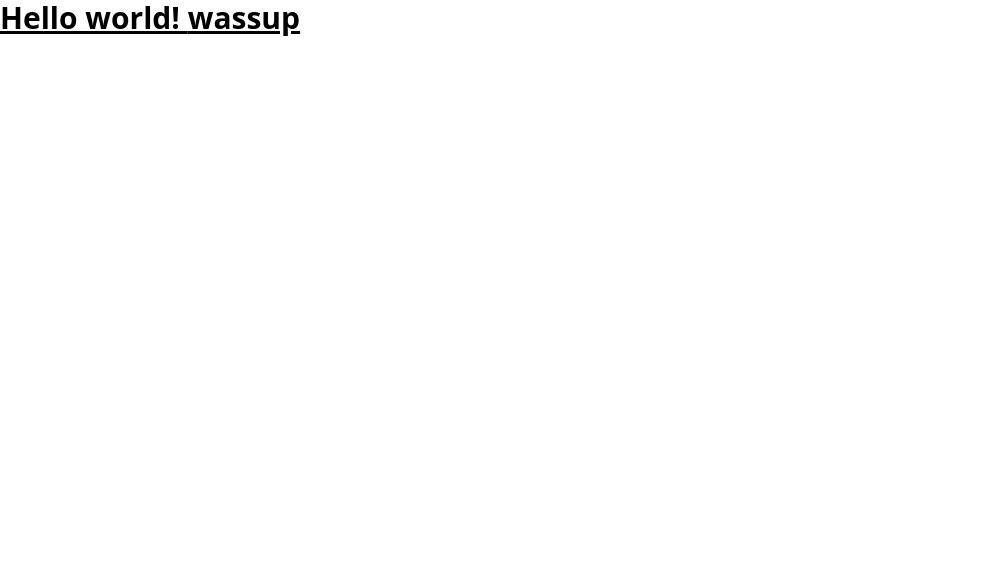
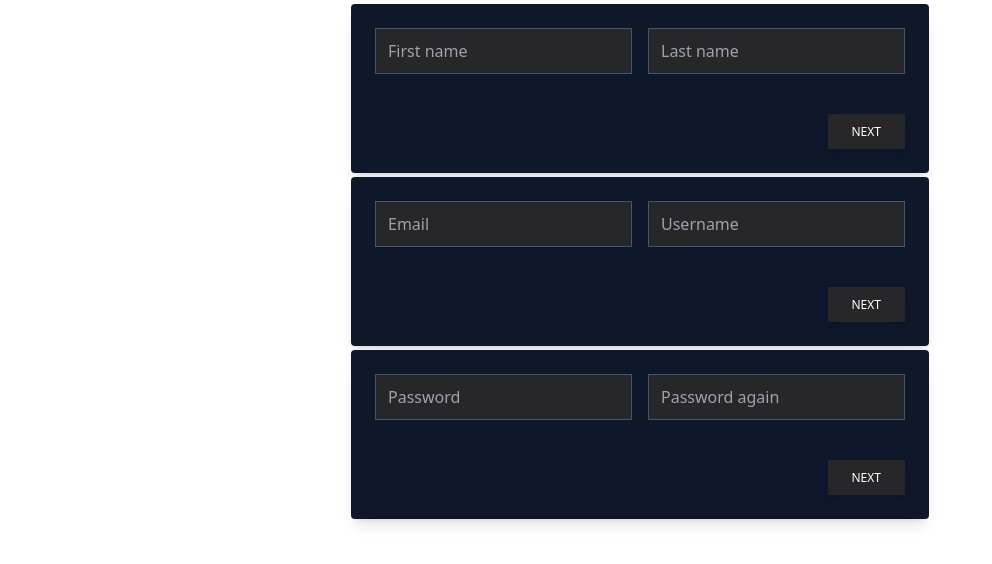
Before and after one commit to KimJacobus/FilmFrenzy, a React (Vite) app in the folder front/: page / in a window 1280 px wide. Shown: the top 564 px of the page, without its empty margins (0-992 px from the left). Built offline with nearby package versions, Linux system fonts and the light colour scheme.

Commit message:
up register form

```diff
--- a/front/index.html
+++ b/front/index.html
@@ -5,8 +5,7 @@
     <meta name="viewport" content="width=device-width, initial-scale=1.0" />
     <title>Vite + React + TS</title>
   </head>
-  <body>
-    <div id="root"></div>
+  <body id="root">
 
 
 
--- a/front/package.json
+++ b/front/package.json
@@ -9,6 +9,10 @@
     "preview": "vite preview"
   },
   "dependencies": {
+    "@emotion/react": "^11.10.5",
+    "@emotion/styled": "^11.10.5",
+    "@mui/icons-material": "^5.11.0",
+    "@mui/material": "^5.11.8",
     "react": "^18.2.0",
     "react-dom": "^18.2.0"
   },
--- a/front/src/App.tsx
+++ b/front/src/App.tsx
@@ -1,23 +1,25 @@
+import Names from "./composants/RegisterForm/Names"
+import Emailuser from "./composants/RegisterForm/Emailuser"
+import Password from "./composants/RegisterForm/Password"
 
 function App() {
-  const title = "wassup";
-
   return (
 
 
-    <div className="App">
+
+     <div className="Navbar">
 
 
+      <div className="content">
+
+        <Names />
+      <Emailuser />
+      <Password />
 
 
+        </div>
 
-    <h1 className="text-3xl font-bold underline">
-      Hello world! {title}
-
-
-
-    </h1>
-    </div>
+        </div>
 
 
   )
--- /dev/null
+++ b/front/src/composants/Home.tsx
@@ -0,0 +1,26 @@
+const Home = () => {
+    const handleClick= ()=> {
+        console.log("hello you");
+    }
+    return (
+        <div className="home">
+
+           <div>
+            <h4>All movie for little price per month* . <br /> When you want and everywhere.
+           <br /> If you want joint the community of FrenzyMovie joint us </h4> <p>*(10$ per month)</p>
+           </div>
+            <h5>Inscription just bellow</h5>
+
+            <p>Image de fond pour la partie inscription </p>
+            <p>lorem2</p>
+
+            <div>
+            <input type="text" />
+            <button onClick={handleClick}> Mail </button>
+            </div>
+
+        </div>
+      );
+}
+
+export default Home;
--- /dev/null
+++ b/front/src/composants/RegisterForm/Emailuser.tsx
@@ -0,0 +1,78 @@
+const Emailuser = () => {
+
+
+
+    const handleNext = (event: any) => {
+        event.preventDefault();
+
+            // transition to other form
+
+    }
+
+    return (
+
+<div className="nameform">
+
+<div className="flex w-screen h-auto justify-center">
+<div className="p-6 mx-1 rounded shadow-lg bg-slate-900 mt-1">
+
+  <form onSubmit={handleNext}>
+    <div className="grid grid-cols-2 gap-4">
+      <div className="form-group mb-6">
+        <input type="text" className="
+            form-control
+            w-full px-3
+            py-2.5
+          text-gray-700
+          bg-zinc-800 bg-clip-padding
+            border border-solid border-slate-600
+            m-0
+          focus:text-gray-700 focus:bg-white focus:border-slate-600 focus:outline-none"
+          placeholder="Email"></input>
+      </div>
+      <div className="form-group mb-6">
+        <input type="text" className="form-control
+          block
+          w-full
+          px-3
+          py-2.5
+          text-base
+          font-normal
+          text-white
+          bg-zinc-800 bg-clip-padding
+          border border-solid border-slate-600
+          focus:text-gray-700 focus:bg-white focus:border-slate-600 focus:outline-none"
+          placeholder="Username"></input>
+      </div>
+
+      <div className="form-group col-start-2 justify-self-end">
+
+      <button type="submit" className="
+      px-6
+      py-2.5
+      bg-zinc-800
+      text-white
+      font-medium
+      text-xs
+      leading-tight
+      uppercase
+      shadow-md
+      hover:bg-slate-400 hover:shadow-lg
+      focus:bg-slate-400 focus:shadow-lg focus:outline-none focus:ring-0
+      active:bg-slate-900 active:shadow-lg"
+      >next</button>
+    </div>
+   </div>
+  </form>
+</div>
+</div>
+
+</div>
+
+
+);
+}
+
+
+
+export default Emailuser;
--- /dev/null
+++ b/front/src/composants/RegisterForm/Names.tsx
@@ -0,0 +1,81 @@
+const Names = () => {
+
+
+
+
+  const handleNext = (event: any) => {
+    event.preventDefault();
+
+        // transition to other form
+
+}
+
+
+
+    return (
+
+<div className="nameform">
+
+<div className="flex w-screen h-auto justify-center">
+<div className="p-6 mx-1 rounded shadow-lg bg-slate-900 mt-1">
+
+  <form onSubmit={handleNext}>
+    <div className="grid grid-cols-2 gap-4">
+      <div className="form-group mb-6">
+        <input type="text" className="
+            form-control
+            w-full px-3
+            py-2.5
+          text-gray-700
+          bg-zinc-800 bg-clip-padding
+            border border-solid border-slate-600
+            m-0
+          focus:text-gray-700 focus:bg-white focus:border-slate-600 focus:outline-none"
+          placeholder="First name"></input>
+      </div>
+      <div className="form-group mb-6">
+        <input type="text" className="form-control
+          block
+          w-full
+          px-3
+          py-2.5
+          text-base
+          font-normal
+          text-white
+          bg-zinc-800 bg-clip-padding
+          border border-solid border-slate-600
+          focus:text-gray-700 focus:bg-white focus:border-slate-600 focus:outline-none"
+          placeholder="Last name"></input>
+      </div>
+
+      <div className="form-group col-start-2 justify-self-end">
+
+      <button type="submit" className="
+      px-6
+      py-2.5
+      bg-zinc-800
+      text-white
+      font-medium
+      text-xs
+      leading-tight
+      uppercase
+      shadow-md
+      hover:bg-slate-400 hover:shadow-lg
+      focus:bg-slate-400 focus:shadow-lg focus:outline-none focus:ring-0
+      active:bg-slate-900 active:shadow-lg"
+      >next</button>
+    </div>
+   </div>
+  </form>
+</div>
+</div>
+
+</div>
+
+
+);
+}
+
+
+
+export default Names;
--- /dev/null
+++ b/front/src/composants/RegisterForm/Password.tsx
@@ -0,0 +1,78 @@
+const Password = () => {
+
+
+
+    const handleNext = (event: any) => {
+        event.preventDefault();
+
+            // transition to other form
+
+    }
+
+    return (
+
+<div className="nameform">
+
+<div className="flex w-screen h-auto justify-center">
+<div className="p-6 mx-1 rounded shadow-lg bg-slate-900 mt-1">
+
+  <form onSubmit={handleNext}>
+    <div className="grid grid-cols-2 gap-4">
+      <div className="form-group mb-6">
+        <input type="text" className="
+            form-control
+            w-full px-3
+            py-2.5
+          text-gray-700
+          bg-zinc-800 bg-clip-padding
+            border border-solid border-slate-600
+            m-0
+          focus:text-gray-700 focus:bg-white focus:border-slate-600 focus:outline-none"
+          placeholder="Password"></input>
+      </div>
+      <div className="form-group mb-6">
+        <input type="text" className="form-control
+          block
+          w-full
+          px-3
+          py-2.5
+          text-base
+          font-normal
+          text-white
+          bg-zinc-800 bg-clip-padding
+          border border-solid border-slate-600
+          focus:text-gray-700 focus:bg-white focus:border-slate-600 focus:outline-none"
+          placeholder="Password again"></input>
+      </div>
+
+      <div className="form-group col-start-2 justify-self-end">
+
+      <button type="submit" className="
+      px-6
+      py-2.5
+      bg-zinc-800
+      text-white
+      font-medium
+      text-xs
+      leading-tight
+      uppercase
+      shadow-md
+      hover:bg-slate-400 hover:shadow-lg
+      focus:bg-slate-400 focus:shadow-lg focus:outline-none focus:ring-0
+      active:bg-slate-900 active:shadow-lg"
+      >next</button>
+    </div>
+   </div>
+  </form>
+</div>
+</div>
+
+</div>
+
+
+);
+}
+
+
+
+export default Password;
--- a/front/src/index.tsx
+++ b/front/src/index.tsx
@@ -8,6 +8,5 @@ ReactDOM.createRoot(document.getElementById('root') as HTMLElement).render(
     <App />
 
 
-
   </React.StrictMode>
 )
```
Also changed, not shown: 2 other files (tests, documents, lock files or other folders).
